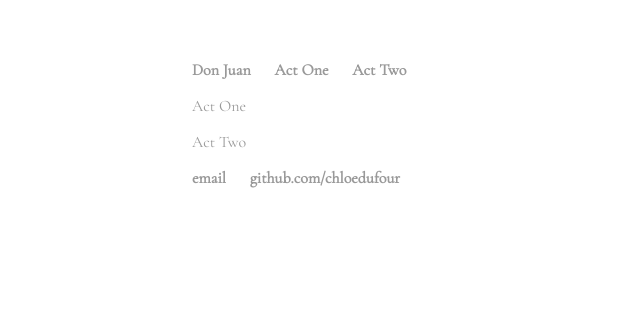
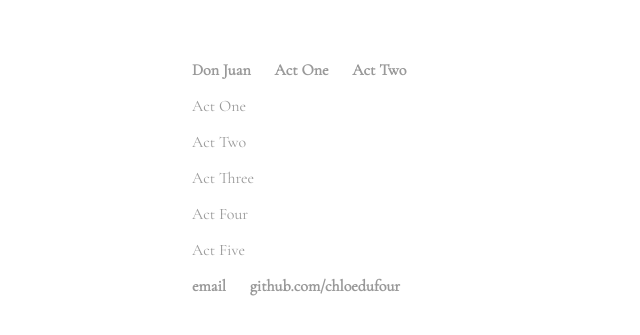
Before and after one commit to chloedufour/cdufour.github.io, a Jekyll site: the page built from final/DonJuan/index.html, in a window 1280 px wide. Shown: the top 335 px of the page, without its empty margins (0-640 px from the left). Built offline with Jekyll 4.4.1, drawn with Linux system fonts in a browser that asks for light colours.

Commit message:
Update index.html

```diff
--- a/final/DonJuan/index.html
+++ b/final/DonJuan/index.html
@@ -5,3 +5,6 @@ title: "Don Juan"
 
 <p><a href="/Act1/index.html">Act One</a></p>
 <p><a href="/Act2/index.html">Act Two</a></p>
+<p><a href="/Act3/index.html">Act Three</a></p>
+<p><a href="/Act4/index.html">Act Four</a></p>
+<p><a href="/Act5/index.html">Act Five</a></p>
```
